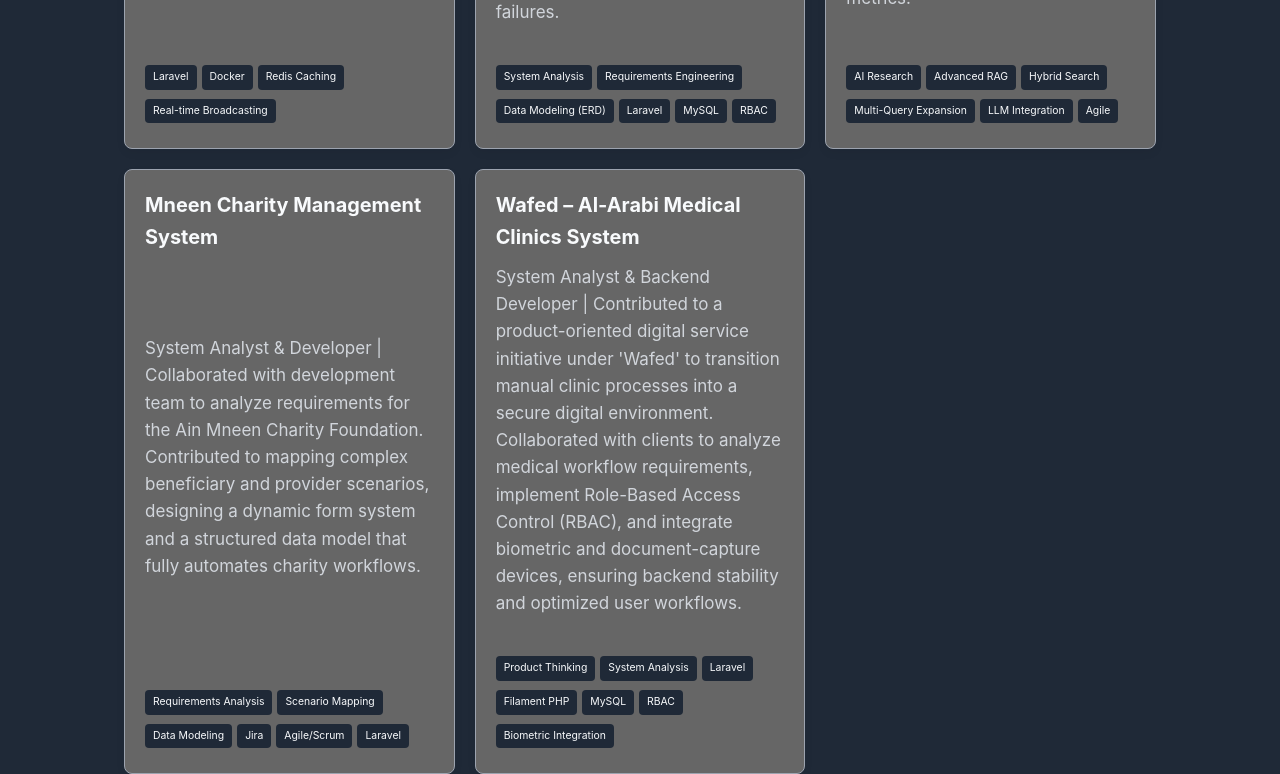
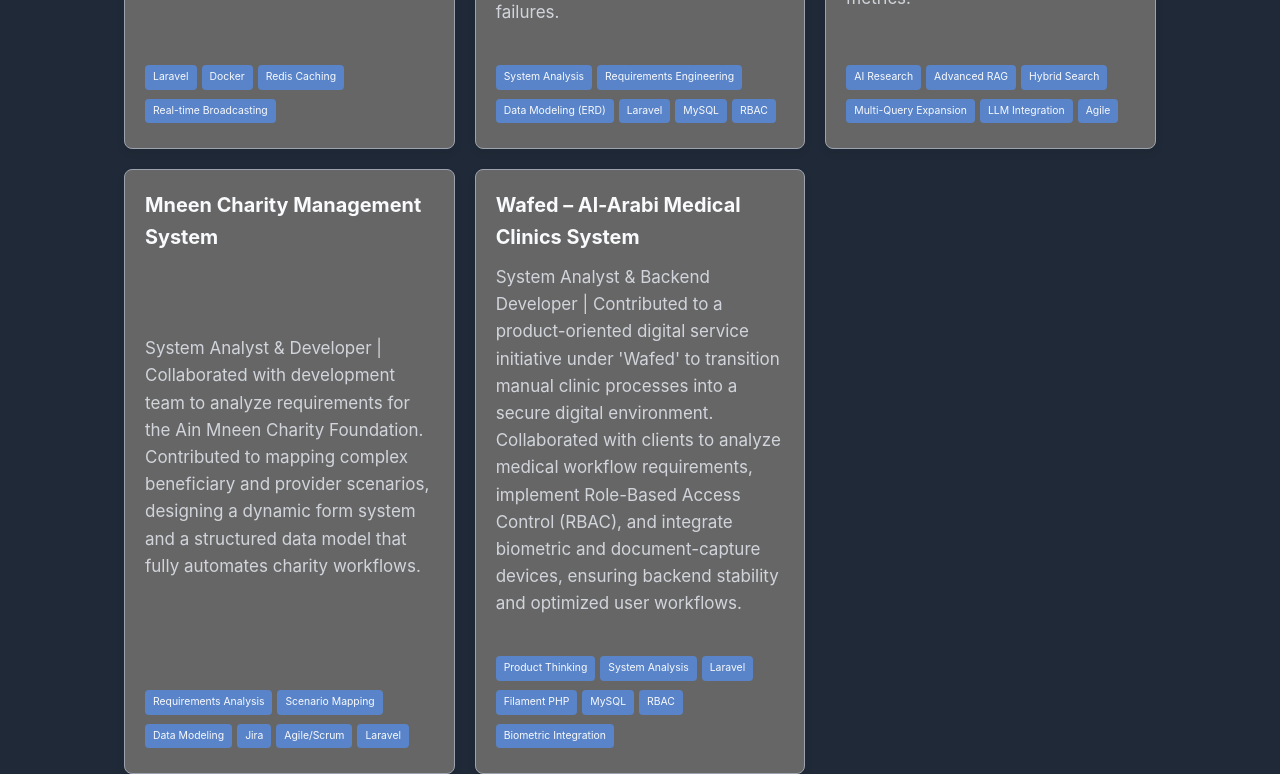
Before and after one commit to lady-fahmeh/portfolio, a plain HTML site: page index.html in a window 1280 px wide. Shown: the part 2393-3167 px from the top of the page. Drawn offline with nearby package versions, Linux system fonts and the light colour scheme.

Commit message:
fix: change tags color

```diff
--- a/css/style.css
+++ b/css/style.css
@@ -220,7 +220,7 @@
 
 .project-card .tech-tags span {
   display: inline-block;
-  background-color: var(--bg-light);
+  background-color: var(--primary-color);
   font-size: 0.65rem;
   padding: 4px 8px;
   border-radius: 4px;
```
